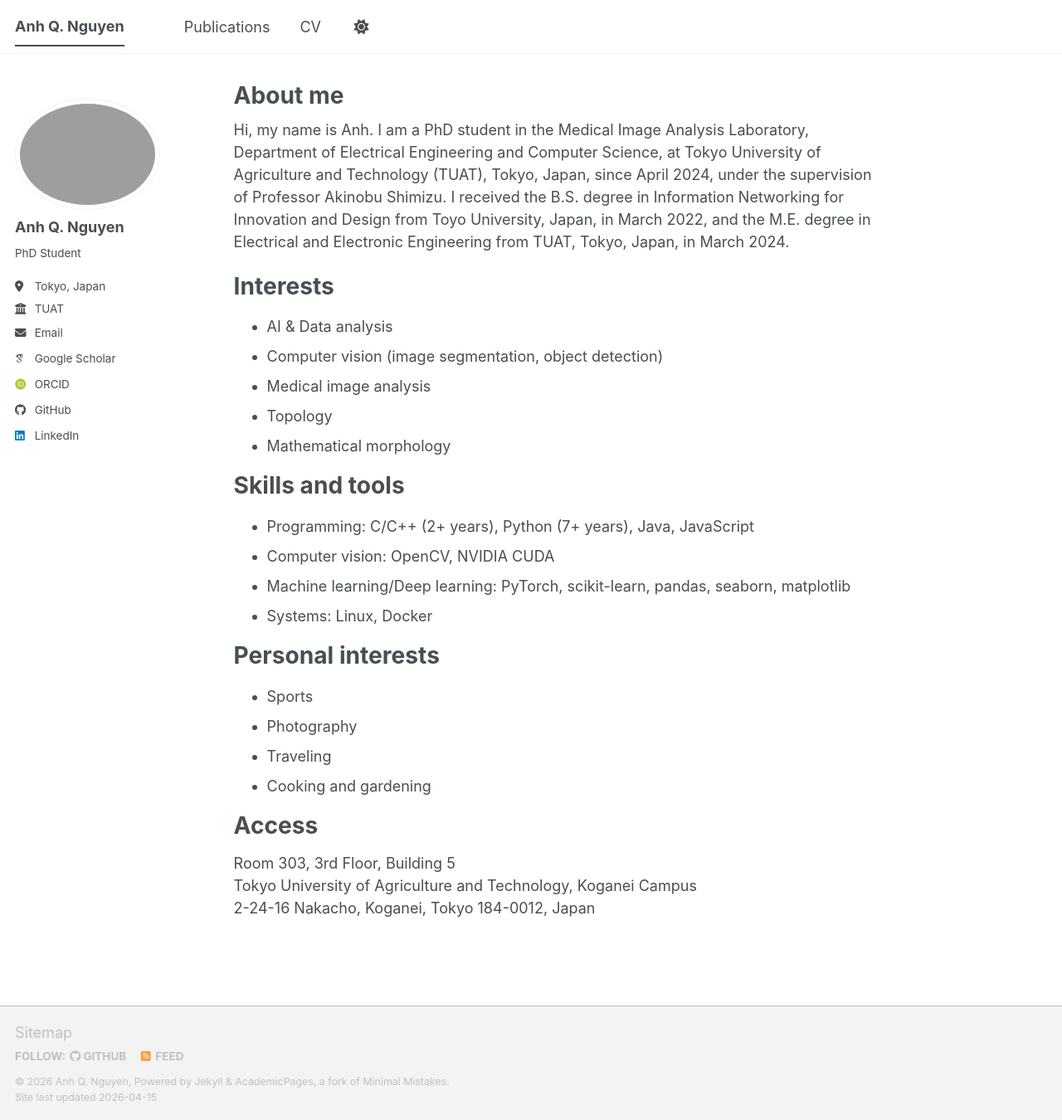
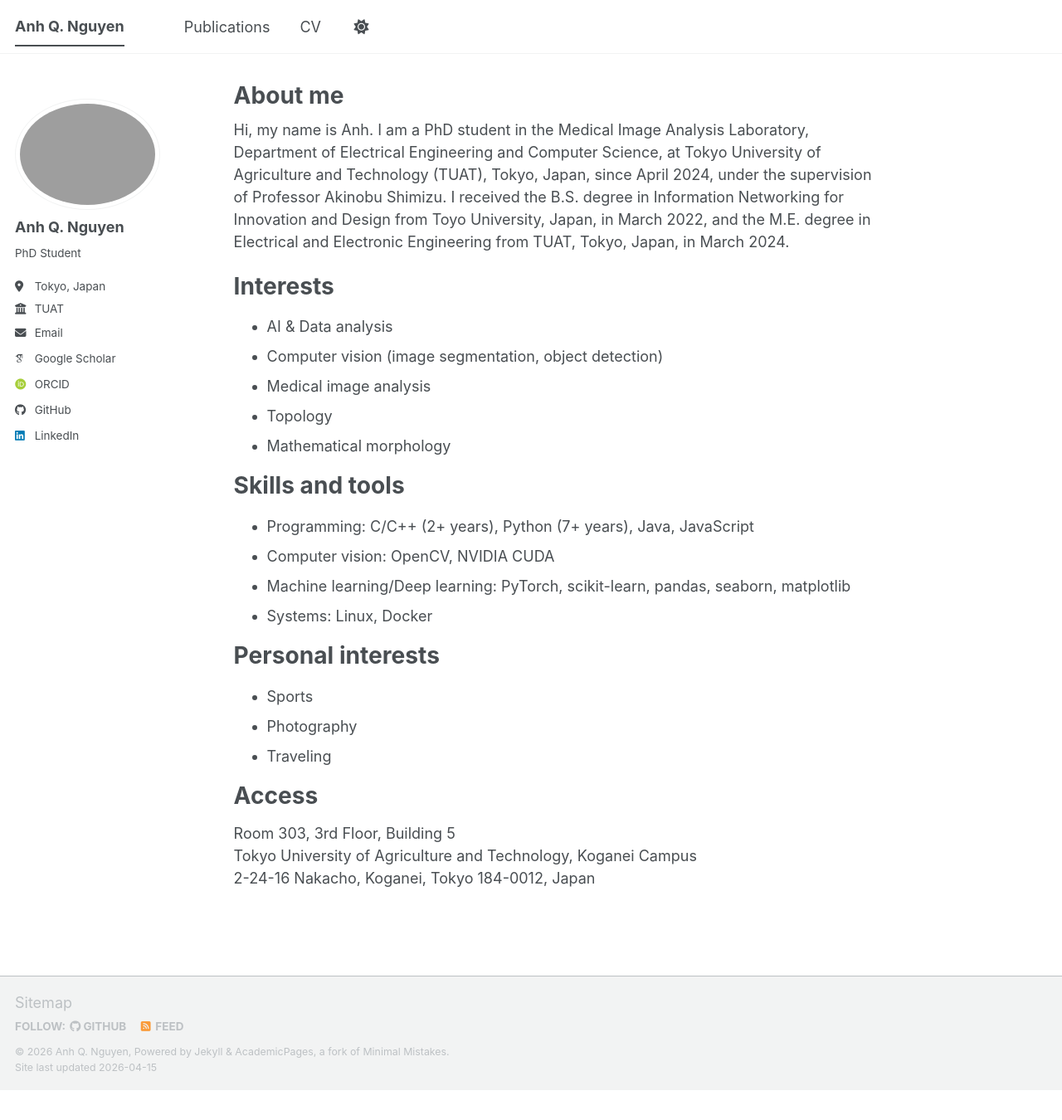
Before and after one commit to nguyenqanh/nguyenqanh.github.io, a Jekyll site: the page built from _pages/about.md, in a window 1280 px wide and 1350 px high. Shown: the whole window at 83% size. Built offline with Jekyll 4.4.1, drawn with Linux system fonts in a browser that asks for light colours; some web fonts are replaced; a script bundle is joined from its source files by our own code; library files that are not in the unit come from our copies.

Commit message:
Update about.md

```diff
--- a/_pages/about.md
+++ b/_pages/about.md
@@ -29,7 +29,6 @@ Personal interests
 - Sports
 - Photography
 - Traveling
-- Cooking and gardening
 
 Access
 ======
```
